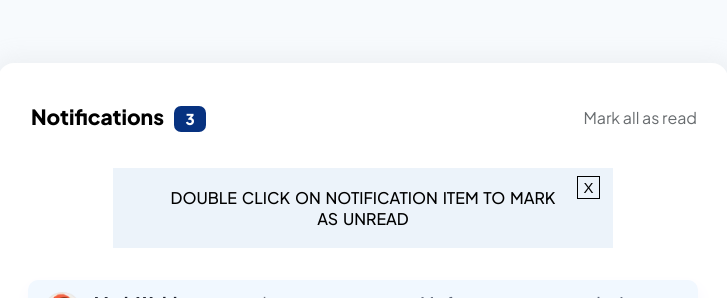
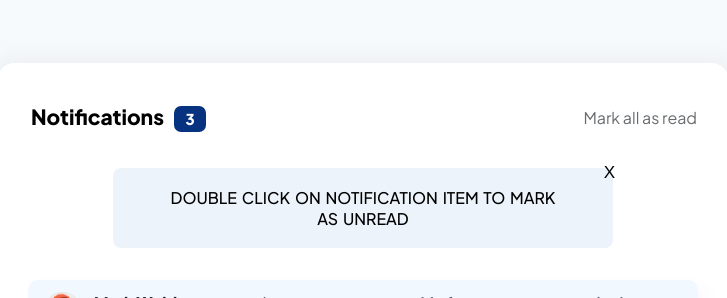
Before and after one commit to fistty/Notifications-page-react, a React (Create React App) app in the folder solution/: page / in a window 1280 px wide. Shown: the top 298 px of the page, without its empty margins (277-1004 px from the left). Built offline with nearby package versions, Linux system fonts and the light colour scheme.

Commit message:
Update App.css

```diff
--- a/solution/src/components/App/App.css
+++ b/solution/src/components/App/App.css
@@ -111,6 +111,7 @@ main {
 }
 
 .double-click {
+  width: calc(100% - 30px);
   max-width: 500px;
   margin: 0 auto;
   margin-bottom: 2rem;
@@ -122,21 +123,31 @@ main {
   background-color: rgb(236, 243, 250);
   word-spacing: 2px;
   position: relative;
+  border-radius: 8px;
+  transition: all 200ms ease-out;
 }
 
 .double-click-x {
   position: absolute;
-  top: 8px;
-  right: 13px;
-  border: 1px solid black;
+  top: -8px;
+  right: -8px;
+  border: none;
   background-color: transparent;
   display: flex;
   justify-content: center;
   align-items: center;
   width: 23px;
   height: 23px;
+  aspect-ratio: 1 / 1;
   cursor: pointer;
   font-size: 15px;
+  fill: black;
+  transform: scale(1.14);
+  transition: all 200ms ease-out;
+}
+
+.double-click-x:active {
+  transform: scale(0.5);
 }
 
 /*-----------------------------------*\
@@ -163,7 +174,7 @@ main {
 }
 
 .notif-item.unread {
-  box-shadow: 1px 8px 16px 3px rgb(250 249 254);
+  box-shadow: 7px 8px 16px 3px rgb(250 249 254);
 }
 
 .notif-item:not(:last-child) {
```
